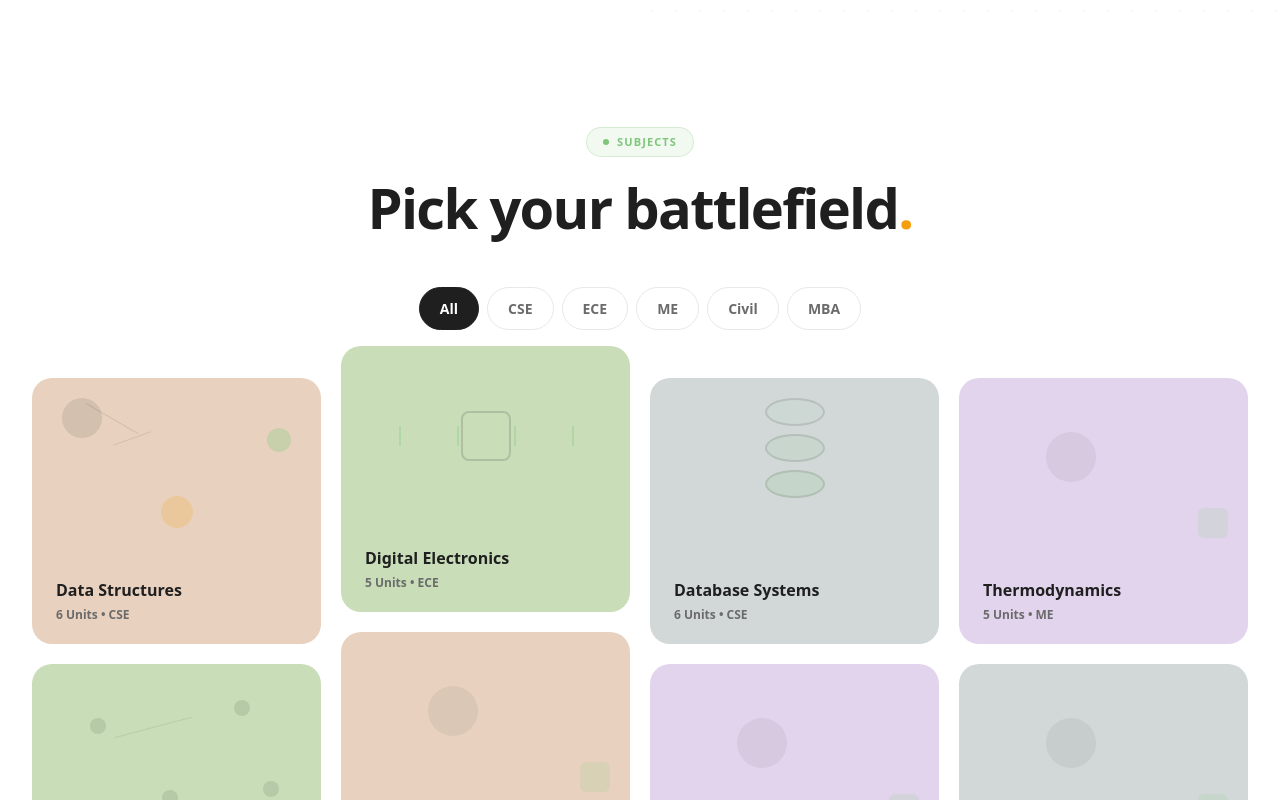
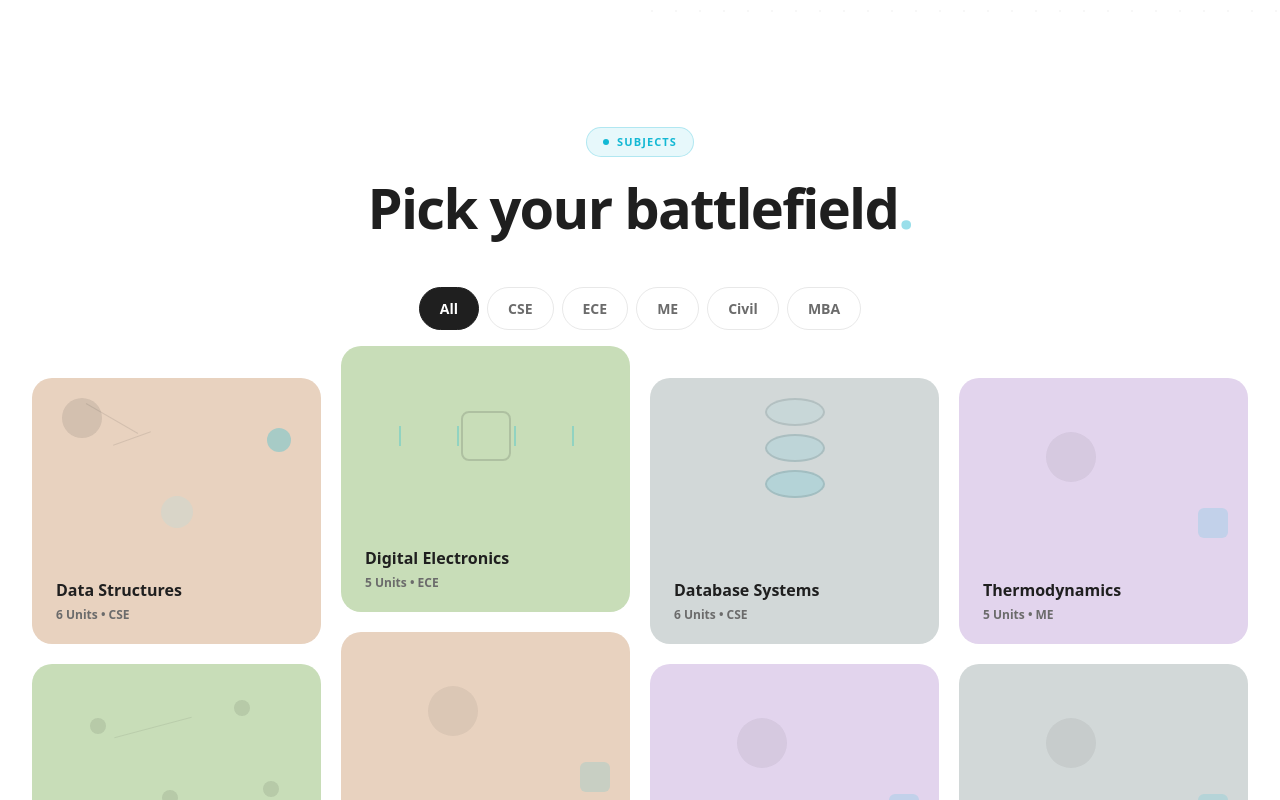
Before and after one commit to ayushrathore1/medha, a React (Vite) app in the folder medha-frontend/: page / in a window 1280 px wide. Shown: the part 6740-7540 px from the top of the page. Built offline with nearby package versions, Linux system fonts and the light colour scheme; no server answers.

Commit message:
design(landing): soften palette with cyan and airy whites

```diff
--- a/medha-frontend/src/sections/SubjectsSection.jsx
+++ b/medha-frontend/src/sections/SubjectsSection.jsx
@@ -23,8 +23,8 @@ const SubjectIllustration = ({ shape }) => {
       return (
         <>
           <div style={{ ...commonStyle, width: 40, height: 40, background: 'rgba(31,31,31,0.1)', top: 20, left: 30 }} />
-          <div style={{ ...commonStyle, width: 24, height: 24, background: 'rgba(125,198,122,0.3)', top: 50, right: 30 }} />
-          <div style={{ ...commonStyle, width: 32, height: 32, background: 'rgba(245,158,11,0.2)', bottom: 30, left: '50%', transform: 'translateX(-50%)' }} />
+          <div style={{ ...commonStyle, width: 24, height: 24, background: 'rgba(19,184,212,0.3)', top: 50, right: 30 }} />
+          <div style={{ ...commonStyle, width: 32, height: 32, background: 'rgba(154,223,234,0.2)', bottom: 30, left: '50%', transform: 'translateX(-50%)' }} />
           <div style={{ position: 'absolute', top: 40, left: 50, width: 60, height: 1, background: 'rgba(31,31,31,0.1)', transform: 'rotate(30deg)' }} />
           <div style={{ position: 'absolute', top: 60, left: 80, width: 40, height: 1, background: 'rgba(31,31,31,0.1)', transform: 'rotate(-20deg)' }} />
         </>
@@ -34,7 +34,7 @@ const SubjectIllustration = ({ shape }) => {
         <>
           <div style={{ position: 'absolute', top: '50%', left: '50%', transform: 'translate(-50%,-50%)', width: 50, height: 50, border: '2px solid rgba(31,31,31,0.15)', borderRadius: 8 }} />
           {Array(4).fill(null).map((_, i) => (
-            <div key={i} style={{ position: 'absolute', top: '50%', left: `${20 + i * 20}%`, width: 2, height: 20, background: 'rgba(125,198,122,0.3)', transform: 'translateY(-50%)' }} />
+            <div key={i} style={{ position: 'absolute', top: '50%', left: `${20 + i * 20}%`, width: 2, height: 20, background: 'rgba(19,184,212,0.3)', transform: 'translateY(-50%)' }} />
           ))}
         </>
       );
@@ -42,7 +42,7 @@ const SubjectIllustration = ({ shape }) => {
       return (
         <>
           {[0, 1, 2].map(i => (
-            <div key={i} style={{ position: 'absolute', left: '50%', top: 20 + i * 36, transform: 'translateX(-50%)', width: 60, height: 28, borderRadius: '50%', border: '2px solid rgba(31,31,31,0.12)', background: `rgba(125,198,122,${0.05 + i * 0.05})` }} />
+            <div key={i} style={{ position: 'absolute', left: '50%', top: 20 + i * 36, transform: 'translateX(-50%)', width: 60, height: 28, borderRadius: '50%', border: '2px solid rgba(31,31,31,0.12)', background: `rgba(19,184,212,${0.05 + i * 0.05})` }} />
           ))}
         </>
       );
@@ -59,7 +59,7 @@ const SubjectIllustration = ({ shape }) => {
       return (
         <>
           <div style={{ ...commonStyle, width: 50, height: 50, background: 'rgba(31,31,31,0.06)', top: '30%', left: '30%' }} />
-          <div style={{ position: 'absolute', bottom: 20, right: 20, width: 30, height: 30, background: 'rgba(125,198,122,0.15)', borderRadius: 6 }} />
+          <div style={{ position: 'absolute', bottom: 20, right: 20, width: 30, height: 30, background: 'rgba(19,184,212,0.15)', borderRadius: 6 }} />
         </>
       );
   }
@@ -77,12 +77,12 @@ const SubjectsSection = () => {
           <motion.div {...fadeUp}>
             <span style={{
               display: 'inline-flex', alignItems: 'center', gap: 8,
-              background: 'rgba(125,198,122,0.1)', border: '1px solid rgba(125,198,122,0.25)',
+              background: 'rgba(19,184,212,0.1)', border: '1px solid rgba(19,184,212,0.25)',
               borderRadius: 999, padding: '6px 16px',
-              fontSize: 11, fontWeight: 600, color: '#7DC67A',
+              fontSize: 11, fontWeight: 600, color: '#13B8D4',
               textTransform: 'uppercase', letterSpacing: '0.1em'
             }}>
-              <span style={{ width: 6, height: 6, borderRadius: '50%', background: '#7DC67A' }} />
+              <span style={{ width: 6, height: 6, borderRadius: '50%', background: '#13B8D4' }} />
               SUBJECTS
             </span>
           </motion.div>
@@ -91,7 +91,7 @@ const SubjectsSection = () => {
             fontSize: 'clamp(40px, 4.5vw, 56px)', fontWeight: 800,
             color: '#1F1F1F', lineHeight: 1.1, letterSpacing: '-0.03em', marginTop: 20
           }}>
-            Pick your battlefield<span style={{ color: '#F59E0B' }}>.</span>
+            Pick your battlefield<span style={{ color: '#9ADFEA' }}>.</span>
           </motion.h2>
         </div>
 
```
